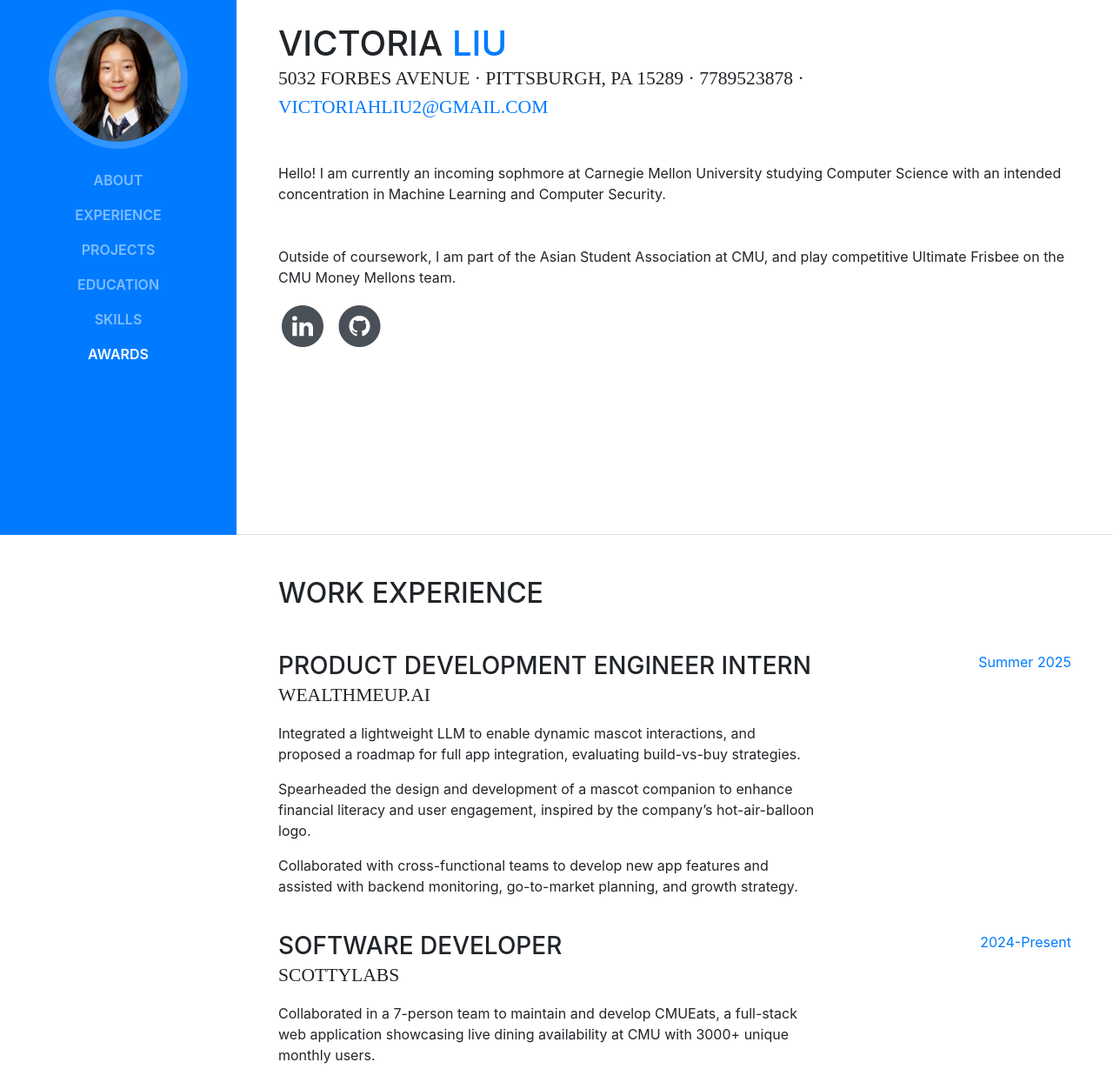
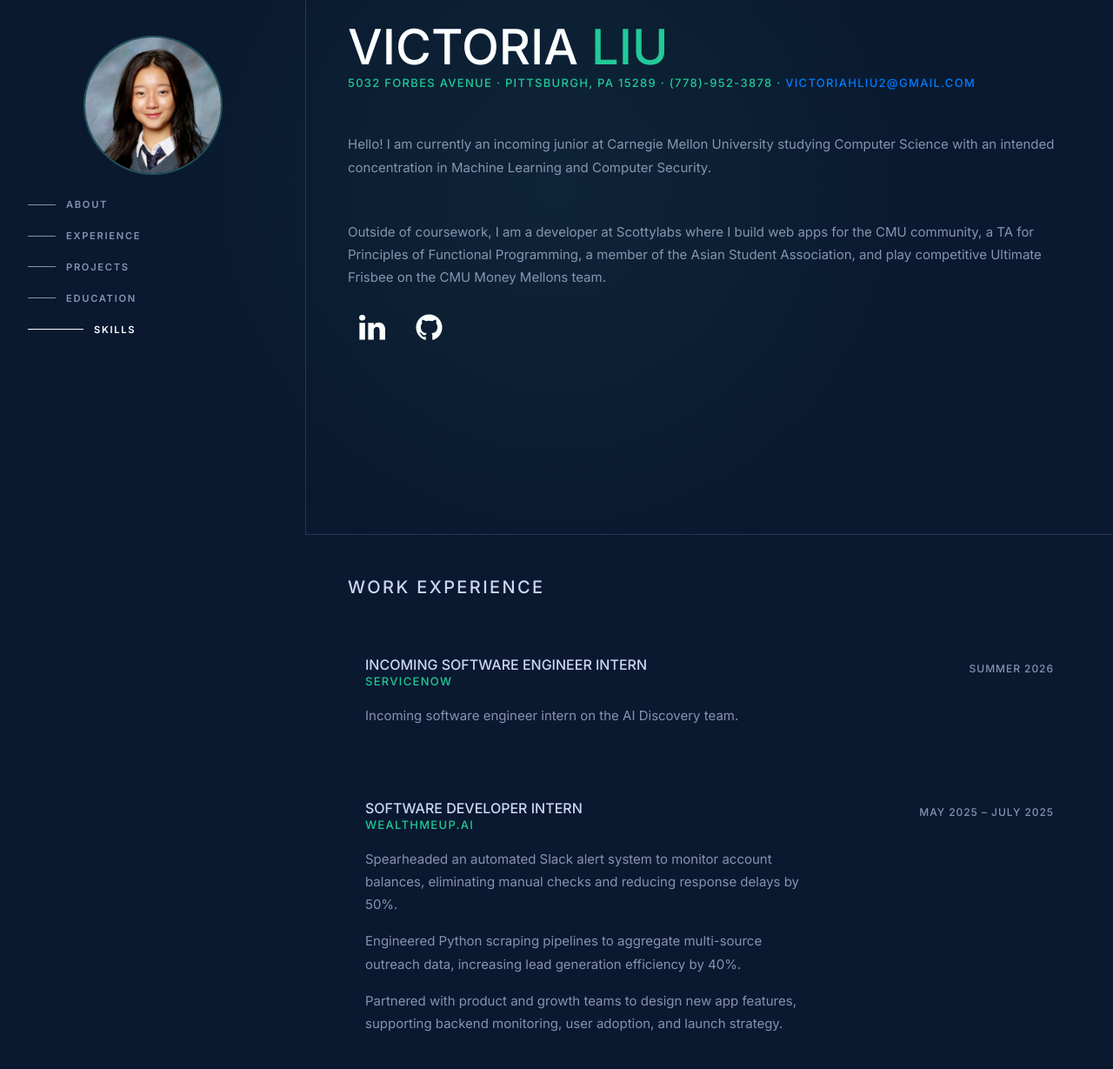
Before and after one commit to vliu12/portfolio, a website with bundled scripts: page index.html in a window 1280 px wide. Shown: the part 185-1414 px from the top of the page at 87% size. Built offline with nearby package versions, Linux system fonts and the light colour scheme; a web font is replaced by a local one.

Commit message:
new updates

```diff
--- /dev/null
+++ b/css/custom.css
@@ -0,0 +1,285 @@
+/* =====================================================
+   Custom Dark Theme — inspired by brittanychiang.com
+   ===================================================== */
+
+@import url('https://fonts.googleapis.com/css2?family=Inter:wght@300;400;500;600;700&display=swap');
+
+/* ---- CSS custom properties ---- */
+:root {
+  --navy:            #0a192f;
+  --light-navy:      #112240;
+  --lightest-navy:   #233554;
+  --teal:            #64ffda;
+  --white:           #e6f1ff;
+  --lightest-slate:  #ccd6f6;
+  --light-slate:     #a8b2d8;
+  --slate:           #8892b0;
+  --mouse-x: 50%;
+  --mouse-y: 50%;
+}
+
+/* ---- Spotlight ---- */
+body::before {
+  content: '';
+  position: fixed;
+  inset: 0;
+  background: radial-gradient(
+    600px circle at var(--mouse-x) var(--mouse-y),
+    rgba(100, 255, 218, 0.05),
+    transparent 80%
+  );
+  z-index: 9999;
+  pointer-events: none;
+}
+
+/* ---- Base ---- */
+body {
+  font-family: 'Inter', sans-serif !important;
+  background-color: var(--navy) !important;
+  color: var(--slate) !important;
+}
+
+p {
+  color: var(--slate);
+  line-height: 1.75;
+  font-size: 0.9375rem;
+}
+
+a {
+  color: var(--teal);
+  transition: color 0.2s ease;
+}
+
+a:hover {
+  color: var(--teal);
+  text-decoration: underline;
+}
+
+/* ---- Typography ---- */
+h1,
+h2,
+h3,
+h4,
+h5,
+h6 {
+  font-family: 'Inter', sans-serif !important;
+  color: var(--lightest-slate) !important;
+  text-transform: none;
+}
+
+h1 {
+  font-size: 3.5rem !important;
+  line-height: 1.1 !important;
+  font-weight: 700;
+  color: var(--white) !important;
+}
+
+h1 span.text-primary {
+  color: var(--teal) !important;
+}
+
+h2 {
+  font-size: 1.25rem !important;
+  font-weight: 600;
+  letter-spacing: 0.12em;
+  text-transform: uppercase;
+  color: var(--lightest-slate) !important;
+}
+
+h3 {
+  font-size: 1rem !important;
+  font-weight: 600;
+  color: var(--lightest-slate) !important;
+}
+
+.subheading {
+  font-family: 'Inter', sans-serif !important;
+  font-size: 0.8125rem !important;
+  font-weight: 500;
+  color: var(--teal) !important;
+  text-transform: uppercase;
+  letter-spacing: 0.1em;
+}
+
+.text-primary {
+  color: var(--teal) !important;
+}
+
+/* ---- Sidebar ---- */
+#sideNav {
+  background-color: var(--navy) !important;
+  border-right: 1px solid var(--lightest-navy);
+  width: 22rem !important;
+}
+
+@media (min-width: 992px) {
+  body {
+    padding-left: 22rem !important;
+  }
+}
+
+#sideNav .navbar-brand .img-profile {
+  border: 2px solid rgba(100, 255, 218, 0.25) !important;
+}
+
+/* Nav links with growing-line indicator */
+#sideNav .navbar-nav .nav-item .nav-link {
+  font-family: 'Inter', sans-serif !important;
+  font-size: 0.7rem !important;
+  font-weight: 700;
+  letter-spacing: 0.15em;
+  text-transform: uppercase;
+  color: var(--slate) !important;
+  padding: 0.6rem 1rem !important;
+  display: flex !important;
+  align-items: center;
+  gap: 0.75rem;
+  transition: color 0.2s ease;
+}
+
+#sideNav .navbar-nav .nav-item .nav-link::before {
+  content: '';
+  display: block;
+  width: 2rem;
+  height: 1px;
+  background-color: var(--slate);
+  flex-shrink: 0;
+  transition: width 0.25s ease, background-color 0.25s ease;
+}
+
+#sideNav .navbar-nav .nav-item .nav-link:hover {
+  color: var(--white) !important;
+}
+
+#sideNav .navbar-nav .nav-item .nav-link:hover::before {
+  width: 4rem;
+  background-color: var(--white);
+}
+
+#sideNav .navbar-nav .nav-item .nav-link.active {
+  color: var(--white) !important;
+}
+
+#sideNav .navbar-nav .nav-item .nav-link.active::before {
+  width: 4rem;
+  background-color: var(--white);
+}
+
+/* ---- Sections ---- */
+section.resume-section {
+  background-color: var(--navy) !important;
+  border-bottom: 1px solid var(--lightest-navy) !important;
+}
+
+/* ---- Resume / experience cards ---- */
+.resume-item {
+  border-radius: 8px;
+  padding: 1.25rem !important;
+  margin-bottom: 0.25rem;
+  transition: background-color 0.2s ease, box-shadow 0.2s ease;
+}
+
+.resume-item:hover {
+  background-color: var(--light-navy) !important;
+  box-shadow: inset 0 0 0 1px var(--lightest-navy);
+}
+
+.resume-date span,
+.resume-date .text-primary {
+  font-family: 'Inter', sans-serif;
+  font-size: 0.75rem !important;
+  font-weight: 500;
+  color: var(--slate) !important;
+  text-transform: uppercase;
+  letter-spacing: 0.08em;
+}
+
+/* ---- Social icons ---- */
+.list-social-icons a {
+  color: var(--slate) !important;
+  transition: color 0.2s ease, transform 0.2s ease;
+  display: inline-block;
+}
+
+.list-social-icons a:hover {
+  color: var(--teal) !important;
+  transform: translateY(-3px);
+  text-decoration: none;
+}
+
+.list-social-icons .fa-circle {
+  display: none !important;
+}
+
+.list-social-icons .fa-stack {
+  width: 2em;
+  height: 2em;
+  line-height: 2em;
+}
+
+.list-social-icons .fa-stack-1x {
+  font-size: 1.25em;
+  position: absolute;
+  top: 50%;
+  left: 50%;
+  transform: translate(-50%, -50%);
+}
+
+/* ---- Skill icons ---- */
+.list-icons {
+  font-size: 2.25rem !important;
+}
+
+.list-icons .list-inline-item i {
+  color: var(--slate) !important;
+  transition: color 0.2s ease;
+}
+
+.list-icons .list-inline-item i:hover {
+  color: var(--teal) !important;
+}
+
+/* ---- Skill text badge (for languages without a devicon) ---- */
+.skill-text-icon {
+  display: inline-flex;
+  align-items: center;
+  justify-content: center;
+  font-family: 'Inter', sans-serif;
+  font-size: 1rem;
+  font-weight: 600;
+  color: var(--slate);
+  height: 2.25rem;
+  transition: color 0.2s ease;
+  vertical-align: middle;
+}
+
+.skill-text-icon:hover {
+  color: var(--teal) !important;
+}
+
+/* ---- Awards ---- */
+.fa-trophy {
+  color: var(--teal) !important;
+}
+
+.fa-li {
+  color: var(--teal) !important;
+}
+
+/* ---- Scrollbar ---- */
+::-webkit-scrollbar {
+  width: 6px;
+}
+
+::-webkit-scrollbar-track {
+  background: var(--navy);
+}
+
+::-webkit-scrollbar-thumb {
+  background: var(--lightest-navy);
+  border-radius: 3px;
+}
+
+::-webkit-scrollbar-thumb:hover {
+  background: var(--light-slate);
+}
--- a/index.html
+++ b/index.html
@@ -31,6 +31,9 @@
 
     <!-- Custom styles for this template -->
     <link href="css/resume.min.css" rel="stylesheet">
+
+    <!-- Dark theme override -->
+    <link href="css/custom.css" rel="stylesheet">
 
   </head>
 
@@ -66,9 +69,9 @@
           <!-- <li class="nav-item">
             <a class="nav-link js-scroll-trigger" href="#interests">Interests</a>
           </li> -->
-          <li class="nav-item">
+          <!-- <li class="nav-item">
             <a class="nav-link js-scroll-trigger" href="#awards">Awards</a>
-          </li>
+          </li> -->
         </ul>
       </div>
     </nav>
@@ -80,11 +83,11 @@
           <h1 class="mb-0">Victoria
             <span class="text-primary">Liu</span>
           </h1>
-          <div class="subheading mb-5">5032 Forbes Avenue · Pittsburgh, PA 15289 · 7789523878 ·
+          <div class="subheading mb-5">5032 Forbes Avenue · Pittsburgh, PA 15289 · (778)-952-3878 ·
             <a href="mailto:name@email.com">victoriahliu2@gmail.com</a>
           </div>
-          <p class="mb-5">Hello! I am currently an incoming sophmore at Carnegie Mellon University studying Computer Science with an intended concentration in Machine Learning and Computer Security. </p>
-          <p>Outside of coursework, I am part of the Asian Student Association at CMU, and play competitive Ultimate Frisbee on the CMU Money Mellons team.</p>
+          <p class="mb-5">Hello! I am currently an incoming junior at Carnegie Mellon University studying Computer Science with an intended concentration in Machine Learning and Computer Security. </p>
+          <p>Outside of coursework, I am a developer at Scottylabs where I build web apps for the CMU community, a TA for Principles of Functional Programming, a member of the Asian Student Association, and play competitive Ultimate Frisbee on the CMU Money Mellons team.</p>
           <ul class="list-inline list-social-icons mb-0">
             <!-- <li class="list-inline-item">
               <a href="#">
@@ -128,18 +131,26 @@
 
           <div class="resume-item d-flex flex-column flex-md-row">
             <div class="resume-content mr-auto">
-              <h3 class="mb-0">Product Development Engineer Intern</h3>
-              <div class="subheading mb-3">Wealthmeup.ai</div>
-              <p>Integrated a lightweight LLM to enable dynamic mascot interactions, and proposed a roadmap for full app
-                integration, evaluating build-vs-buy strategies.</p>
-              <p>Spearheaded the design and development of a mascot companion to enhance financial literacy and user
-                engagement, inspired by the company’s hot-air-balloon logo.
-                </p>
-              <p>Collaborated with cross-functional teams to develop new app features and assisted with backend monitoring,
-                go-to-market planning, and growth strategy.</p>
+              <h3 class="mb-0">Incoming Software Engineer Intern</h3>
+              <div class="subheading mb-3">ServiceNow</div>
+              <p>Incoming software engineer intern on the AI Discovery team.</p>
             </div>
             <div class="resume-date text-md-right">
-              <span class="text-primary">Summer 2025</span>
+              <span class="text-primary">Summer 2026</span>
+            </div>
+          </div>
+          <br>
+
+          <div class="resume-item d-flex flex-column flex-md-row">
+            <div class="resume-content mr-auto">
+              <h3 class="mb-0">Software Developer Intern</h3>
+              <div class="subheading mb-3">Wealthmeup.ai</div>
+              <p>Spearheaded an automated Slack alert system to monitor account balances, eliminating manual checks and reducing response delays by 50%.</p>
+              <p>Engineered Python scraping pipelines to aggregate multi-source outreach data, increasing lead generation efficiency by 40%.</p>
+              <p>Partnered with product and growth teams to design new app features, supporting backend monitoring, user adoption, and launch strategy.</p>
+            </div>
+            <div class="resume-date text-md-right">
+              <span class="text-primary">May 2025 – July 2025</span>
             </div>
           </div>
           <br>
@@ -148,21 +159,46 @@
             <div class="resume-content mr-auto">
               <h3 class="mb-0">Software Developer</h3>
               <div class="subheading mb-3">ScottyLabs</div>
-              <p>Collaborated in a 7-person team to maintain and develop CMUEats, a full-stack web application showcasing live
-                dining availability at CMU with 3000+ unique monthly users.</p>
-              <p>Integrated the DiningAPI to fetch real-time dining options by scraping location data from 20+ CMU dining sites
-                and distributing it as a RESTful API.
-                </p>
-              <p>Currently leading rating system integration leveraging SSO to allow users to rate and review options, storing
-                feedback in MongoDB.</p>
+              <p>Developed an SSO-enabled rating and review system for CMUEats, storing 1,000+ feedback entries in MongoDB and improving usability.</p>
+              <p>Collaborated in a 7-person team to scale CMUEats, a full-stack PWA serving 3,000+ monthly users with live dining availability across CMU.</p>
+              <p>Integrated DiningAPI to scrape data from 20+ CMU dining sites and distribute real-time dining information through a RESTful API.</p>
             </div>
             <div class="resume-date text-md-right">
-              <span class="text-primary">2024-Present</span>
+              <span class="text-primary">January 2025 – Present</span>
+            </div>
+          </div>
+          <br>
+
+          <div class="resume-item d-flex flex-column flex-md-row">
+            <div class="resume-content mr-auto">
+              <h3 class="mb-0">Software Developer</h3>
+              <div class="subheading mb-3">Turing</div>
+              <p>Built internal dashboards with Django and REST APIs, streamlining team management and reducing coordination time by 25%.</p>
+              <p>Engineered scalable UI flows and backend integrations to support 4,500+ concurrent users during planned scale-up.</p>
+              <p>Implemented advanced search, filtering, pagination, and real-time JSON endpoints, reducing data retrieval latency by 30% and improving cross-team data sync.</p>
+            </div>
+            <div class="resume-date text-md-right">
+              <span class="text-primary">July 2025 – October 2025</span>
             </div>
           </div>
 
+          <br>
+
+          <div class="resume-item d-flex flex-column flex-md-row">
+            <div class="resume-content mr-auto">
+              <h3 class="mb-0">Teaching Assistant</h3>
+              <div class="subheading mb-3">Carnegie Mellon University</div>
+              <p>Lead weekly recitations and office hours for 15-150: Principles of Functional Programming, a proof and code-intensive course in Standard ML.</p>
+              <p>Guide students through recursion, higher-order functions, cost analysis, work-span reasoning, and inductive proofs.</p>
+              <p>Provide detailed feedback on code correctness, asymptotic analysis, and formal reasoning to help students strengthen both programming and proof-writing skills.</p>
+            </div>
+            <div class="resume-date text-md-right">
+              <span class="text-primary">January 2026 – Present</span>
+            </div>
+          </div>
 
         </div>
+      </section>
 
       </section>
 
@@ -233,7 +269,7 @@
               <p>Integrated openAI API and Cartesia to generate dynamic meditation audio based on user input, improving user engagement with customized, soothing content.</p>
             </div>
             <div class="resume-date text-md-right">
-              <span class="text-primary">July 2023 - August 2023</span>
+              <span class="text-primary">Nov 2024</span>
             </div>
           </div>
 
@@ -259,9 +295,9 @@
             <div class="resume-content mr-auto">
               <h3 class="mb-0">Carnegie Mellon University</h3>
               <div class="subheading mb-3">Bachelor of Science</div>
-              <div>Computer Science</div>
-              <p>GPA: 3.78 </p>
-              <p>Relevant Coursework: Principles of Imperative Programming (15-122), Fundamentals of Programming and CS (15-112), Putnam Seminar (21-295), Matrix Algebra, Calculus 2, Calculus 1 </p>
+              <div>Computer Science, Concentration in Machine Learning</div>
+              <p>GPA: 3.71 </p>
+              <p>Relevant Coursework: Parallel Data Structures and Algorithms (15-210), Computer Systems (15-213), Great Theoretical Ideas in Computer Science (15-251), Human-AI Interaction (05-318), Probability (21-325), Discrete Mathematics (15-151), Principles of Functional Programming (15-150), Principles of Imperative Computation (15-122) </p>
             </div>
             <div class="resume-date text-md-right">
               <span class="text-primary">Expected May 2028</span>
@@ -273,7 +309,7 @@
               <h3 class="mb-0">Seaquam Secondary School</h3>
               <div class="subheading mb-3">International Baccalaureate Diploma</div>
               <p>GPA: 4.0</p>
-              <p>Co-Valedictorian, Varsity Girls Volleyball, Executive Student Council</p>
+              <p>Valedictorian, Varsity Girls Volleyball, Senior Ultimate, Executive Student Council</p>
             </div>
             <div class="resume-date text-md-right">
               <span class="text-primary">September 2019 - June 2024</span>
@@ -317,6 +353,12 @@
             <li class="list-inline-item">
               <i class="devicons devicons-nodejs"></i>
             </li>
+            <li class="list-inline-item">
+              <i class="devicons devicons-c"></i>
+            </li>
+            <li class="list-inline-item skill-text-icon">
+              SML
+            </li>
           </ul>
 
           <!-- <div class="subheading mb-3">Workflow</div>
@@ -337,7 +379,7 @@
         </div> -->
       </section>
 
-      <section class="resume-section p-3 p-lg-5 d-flex flex-column" id="awards">
+      <!-- <section class="resume-section p-3 p-lg-5 d-flex flex-column" id="awards">
         <div class="my-auto">
           <h2 class="mb-5">Awards &amp; Certifications</h2>
           <ul class="fa-ul mb-0">
@@ -361,21 +403,8 @@
               <i class="fa-li fa fa-trophy text-warning"></i>
               Red Cross Standard First Aid and CPR-C Certified</li>
             </ul>
-            <!-- <li>
-              <i class="fa-li fa fa-trophy text-warning"></i>
-              2<sup>nd</sup>
-              Place - University of Colorado Boulder - Emerging Tech Competition 2008</li>
-            <li>
-            <li>
-              <i class="fa-li fa fa-trophy text-warning"></i>
-              1<sup>st</sup>
-              Place - James Buchanan High School - Hackathon 2006</li>
-            <li>
-              <i class="fa-li fa fa-trophy text-warning"></i>
-              3<sup>rd</sup>
-              Place - James Buchanan High School - Hackathon 2005</li> -->
         </div>
-      </section>
+      </section> -->
 
     </div>
 
@@ -389,6 +418,9 @@
     <!-- Custom scripts for this template -->
     <script src="js/resume.min.js"></script>
 
+    <!-- Cursor spotlight -->
+    <script src="js/spotlight.js"></script>
+
   </body>
 
 </html>
--- /dev/null
+++ b/js/spotlight.js
@@ -0,0 +1,4 @@
+document.addEventListener('mousemove', function (e) {
+  document.body.style.setProperty('--mouse-x', e.clientX + 'px');
+  document.body.style.setProperty('--mouse-y', e.clientY + 'px');
+});
```
Also changed, not shown: .claude/settings.local.json (added).
